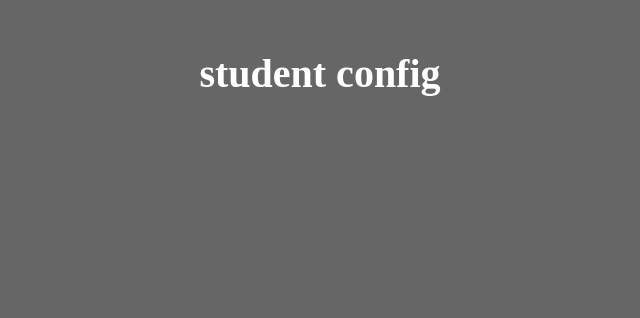
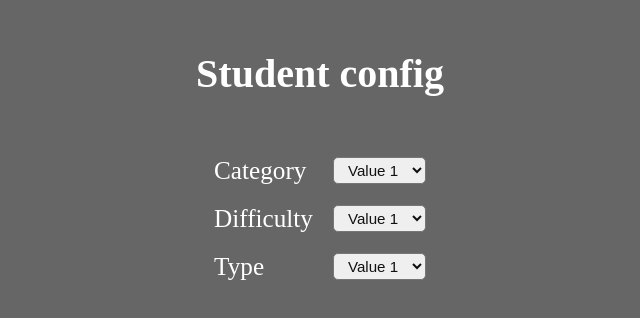
Before and after one commit to JuanDeossa/quiz-app, a React (Vite) app: page /#/quizsettings in a window 1280 px wide. Shown: the top 318 px of the page, without its empty margins (320-960 px from the left). Built offline with nearby package versions, Linux system fonts and the light colour scheme.

Commit message:
configuration lists

```diff
--- a/src/pages/StudentConfig/StudentConfig.jsx
+++ b/src/pages/StudentConfig/StudentConfig.jsx
@@ -1,9 +1,36 @@
-
-import { TemplateComp } from '../../components/TemplateComp/TemplateComp';
-import './style/index.css';
+import { TemplateComp } from "../../components/TemplateComp/TemplateComp";
+import "./style/index.css";
 
 export const StudentConfig = (props) => {
-    return (
-        <TemplateComp text="student config"/>
-    );
-}
+  return (
+    <div>
+      <TemplateComp text="Student config" />
+      <form action="">
+      <div className="option-container">
+        <label htmlFor="">Category</label>
+        <select name="category">
+          <option value="value1">Value 1</option>
+          <option value="value2">Value 2</option>
+          <option value="value3">Value 3</option>
+        </select>
+      </div>
+      <div className="option-container">
+        <label htmlFor="">Difficulty</label>
+        <select name="dificulty">
+          <option value="value1">Value 1</option>
+          <option value="value2">Value 2</option>
+          <option value="value3">Value 3</option>
+        </select>
+      </div>
+      <div className="option-container">
+        <label htmlFor="">Type</label>
+        <select name="category">
+          <option value="value1">Value 1</option>
+          <option value="value2">Value 2</option>
+          <option value="value3">Value 3</option>
+        </select>
+      </div>
+      </form>
+    </div>
+  );
+};
--- a/src/pages/StudentConfig/style/index.css
+++ b/src/pages/StudentConfig/style/index.css
@@ -0,0 +1,23 @@
+label{
+    color: #fff;
+    font-size: 30rem;
+}
+
+form{
+    display: flex;
+    flex-direction: column;
+    gap: 20px;
+}
+
+.option-container{
+    display: flex;
+    flex-direction: row;
+    justify-content: space-between;
+}
+
+select{
+    border-radius: 5px;
+    color: rgb(17, 17, 17);
+    font-size: 18rem;
+    padding: 3px 10px;
+}
```
